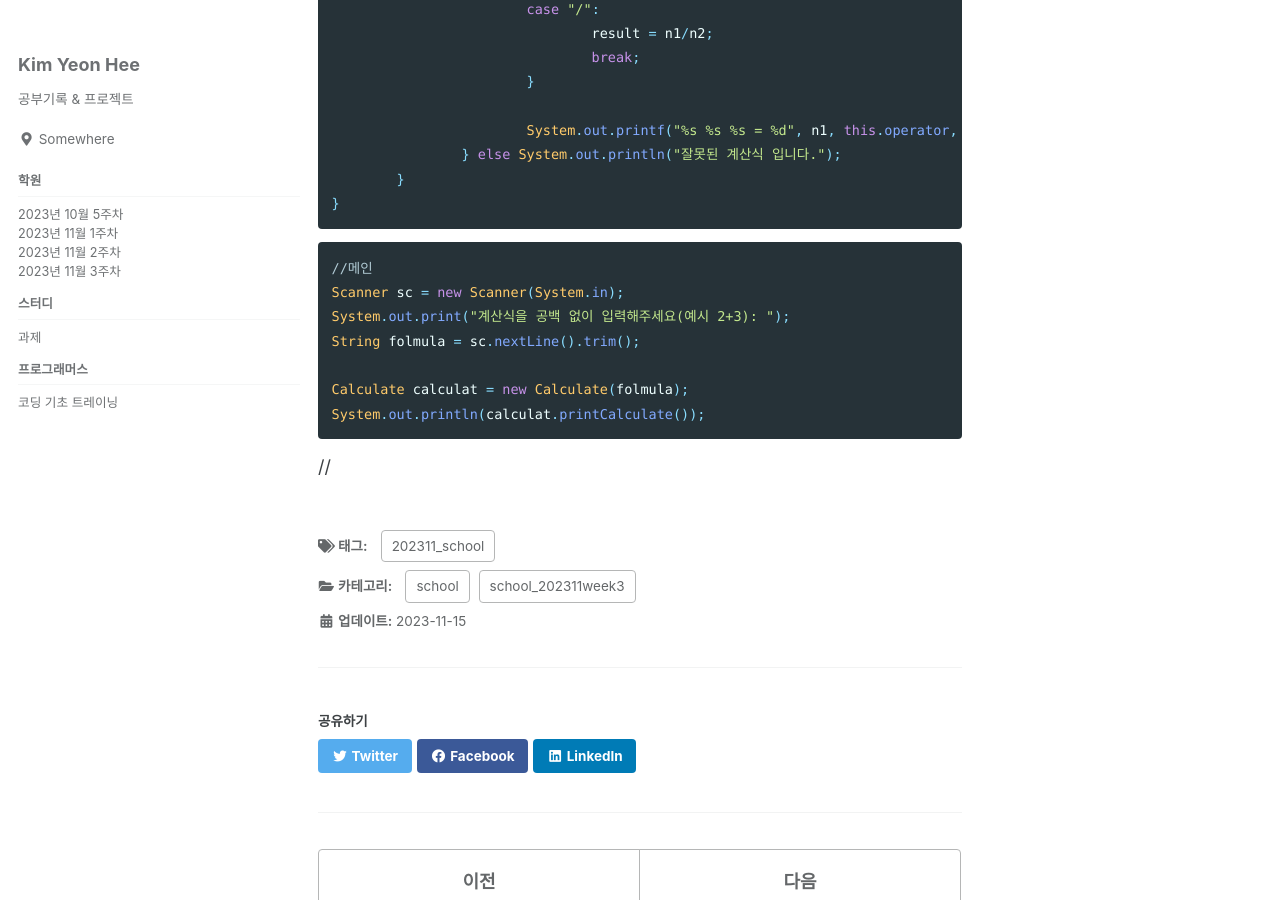
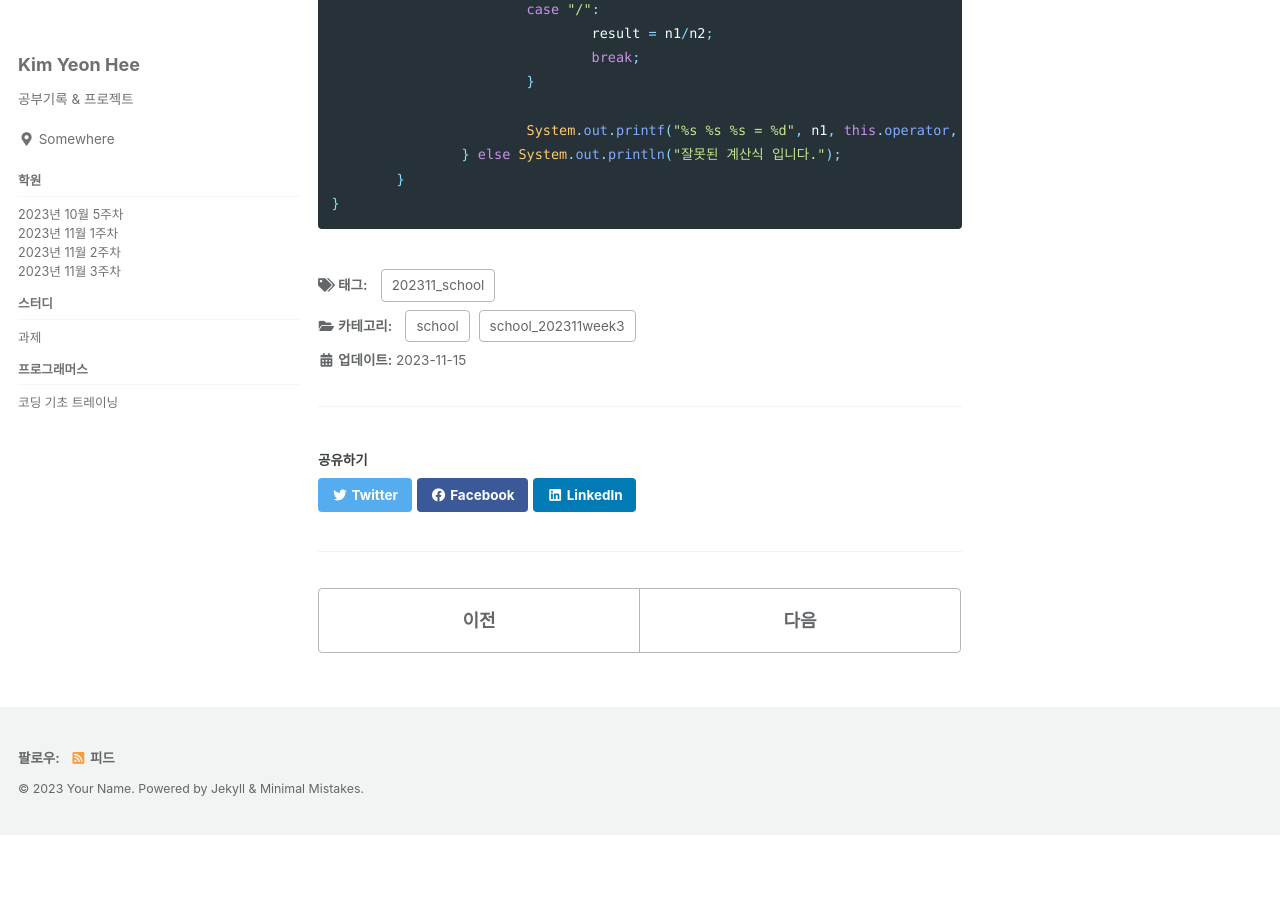
Before and after one commit to YonY-K/YonY-K.github.io, a Jekyll site: the page built from school/school_202311week3/_posts/2023-11-15-1period.md, in a window 1280 px wide and 900 px high, scrolled down 2154 px. Built offline with Jekyll 4.4.1, drawn with Linux system fonts in a browser that asks for light colours; cached includes are drawn as plain includes; after the commit the page ends 2989 px from its top, so only the background shows below that; some of the changed text lies outside the part shown.

Commit message:
posts modify

````diff
--- a/school/school_202311week3/_posts/2023-11-15-1period.md
+++ b/school/school_202311week3/_posts/2023-11-15-1period.md
@@ -91,15 +91,3 @@ class Calculate {
 	}
 }
 ```
-
-
-```java
-//메인
-Scanner sc = new Scanner(System.in);
-System.out.print("계산식을 공백 없이 입력해주세요(예시 2+3): ");
-String folmula = sc.nextLine().trim();
-
-Calculate calculat = new Calculate(folmula);
-System.out.println(calculat.printCalculate());
-```
-//
````
Also changed, not shown: other parts of school/school_202311week3/_posts/2023-11-15-1period.md (+1 -1 lines), programmers/basics_training/_posts/2023-11-15-day8.md (added, +80 -0 lines), school/school_202311week3/_posts/2023-11-15-4period.md (+1 -3 lines), school/school_202311week3/_posts/2023-11-15-5period.md (+5 -0 lines), school/school_202311week3/_posts/2023-11-15-8period.md (deleted, +0 -4 lines).
